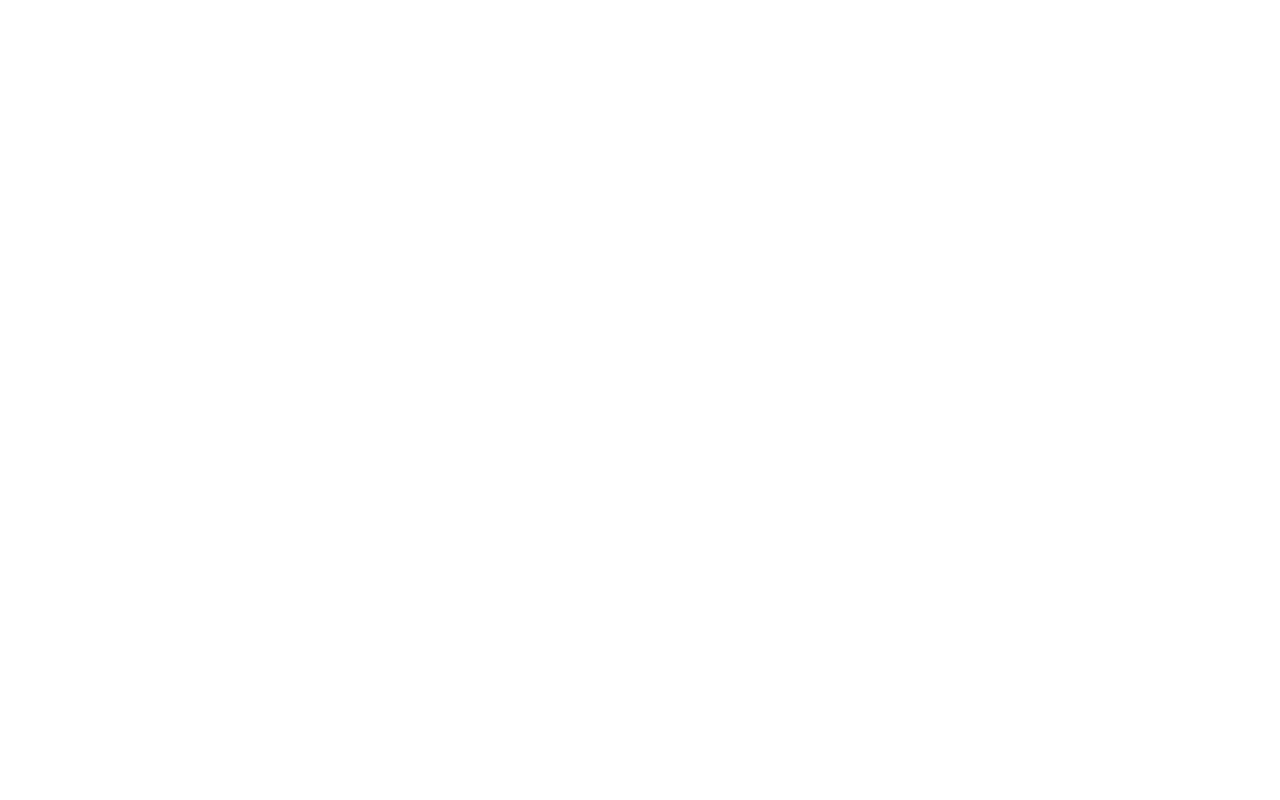
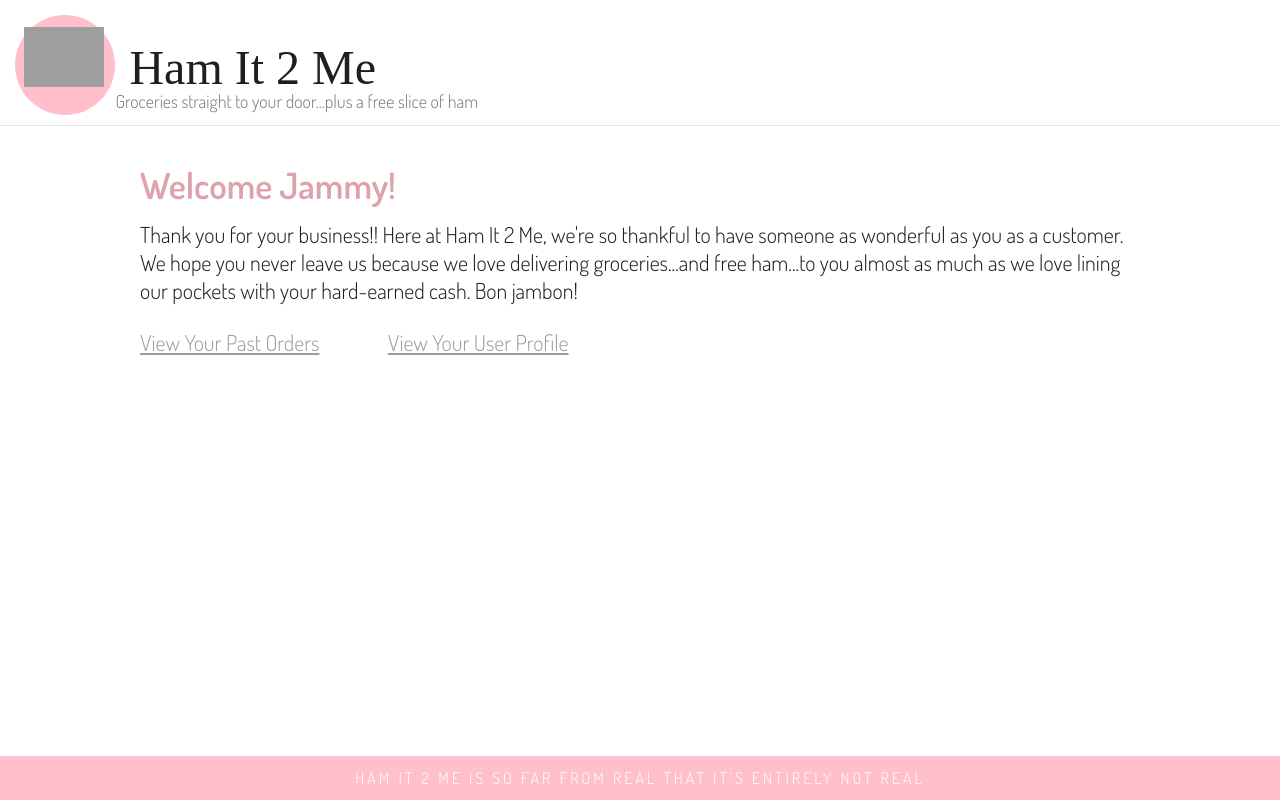
Before and after one commit to helloRupa/js-data-structures-review, a plain HTML site: page index.html in a window 1280 px wide. Drawn offline with Linux system fonts and the light colour scheme; grey boxes are pictures that could not be loaded; a web font is replaced by a local one.

Commit message:
Finish index

```diff
--- a/index.html
+++ b/index.html
@@ -3,9 +3,39 @@
 <head>
   <meta charset="UTF-8">
   <meta name="viewport" content="width=device-width, initial-scale=1.0">
-  <title>Document</title>
+  <title>Ham It 2 Me</title>
+  <link href="https://fonts.googleapis.com/css?family=Dosis:300,600|IM+Fell+French+Canon+SC&display=swap" rel="stylesheet">
+  <link href="styles/reset.css" rel="stylesheet">
+  <link href="styles/main.css" rel="stylesheet">
 </head>
 <body>
+  <header>
+    <div class="logo">
+      <img src="https://image.flaticon.com/icons/png/512/84/84407.png">
+    </div>
+    <h1>Ham It 2 Me</h1>
+    <p class="tagline">
+      Groceries straight to your door...plus a free slice of ham
+    </p>
+  </header>
 
+  <main>
+    <section class="user-specific">
+      <h2>Welcome Jammy!</h2>
+      <p>
+        Thank you for your business!! Here at Ham It 2 Me, we're so thankful to have someone as wonderful as
+        you as a customer. We hope you never leave us because we love delivering groceries...and free ham...to
+        you almost as much as we love lining our pockets with your hard-earned cash. Bon jambon!
+      </p>
+      <ul class="user-links">
+        <li><a href="orders.html">View Your Past Orders</a></li>
+        <li><a href="user.html">View Your User Profile</a></li>
+      </ul>
+    </section>
+  </main>
+
+  <footer>
+    <p>Ham It 2 Me is so far from real that it's entirely not real</p>
+  </footer>
 </body>
 </html>
--- /dev/null
+++ b/styles/main.css
@@ -0,0 +1,103 @@
+body {
+  font-family: Dosis, sans-serif;
+  font-size: 22px;
+  font-weight: 300;
+  color: #1e1f20;
+  text-align: left;
+  box-sizing: border-box;
+}
+
+header {
+  background-color: white;
+  padding: 15px 15px 5px 15px;
+  border-bottom: 1px solid #e7e7e7;
+}
+
+.logo, h1 {
+  display: inline-block;
+}
+
+h1 {
+  font-family: 'IM Fell French Canon SC', serif;
+  font-weight: normal;
+  font-size: 48px;
+}
+
+h2 {
+  font-size: 36px;
+  margin-bottom: 12px;
+  color: #dda2ac;
+}
+
+.logo {
+  background-color: pink;
+  width: 100px;
+  height: 100px;
+  border-radius: 50%;
+}
+
+.logo img {
+  width: 80%;
+  padding: 12px 9px;
+}
+
+header h1 {
+  vertical-align: top;
+  margin: 25px 0 0 10px;
+}
+
+.tagline {
+  font-size: 18px;
+  color: #787878;
+  display: inline-block;
+  margin-left: -265px;
+  margin-top: 75px;
+  vertical-align: top;
+}
+
+main {
+  margin: 36px auto;
+  width: 90%;
+  max-width: 1000px;
+  min-height: calc(100vh - 242px);
+}
+
+main p {
+  margin-bottom: 24px;
+}
+
+ul {
+  margin-bottom: 32px;
+}
+
+li {
+  display: inline-block;
+  margin-right: 64px;
+}
+
+a {
+  color: #9d9d9d;
+}
+
+footer {
+  width: 100%;
+  background-color: pink;
+  padding: 12px;
+  color: #fff;
+  text-align: center;
+  font-size: 16px;
+  text-transform: uppercase;
+  letter-spacing: 3px;
+}
+
+@media all and (max-width: 510px) {
+  .tagline {
+    display: none;
+  }
+}
+
+@media all and (max-width: 550px) {
+  li {
+    margin: 0 34px 24px 0;
+  }
+}
--- /dev/null
+++ b/styles/reset.css
@@ -0,0 +1,19 @@
+html, body, header, h1, h2, p, img, main, section, ul, li, a, footer {
+  margin: 0;
+  padding: 0;
+  font-family: inherit;
+  font-size: inherit;
+  text-align: inherit;
+  box-sizing: inherit;
+  color: inherit;
+  background-color: transparent;
+}
+
+ul {
+  list-style: none;
+}
+
+img {
+  display: block;
+  width: 100%;
+}
```
Also changed, not shown: orders.html (added, +11 -0 lines), user.html (added, +11 -0 lines).
